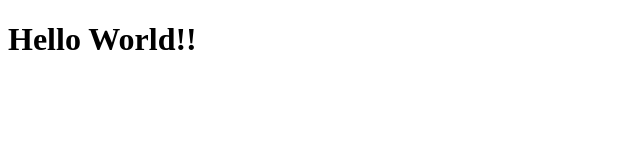
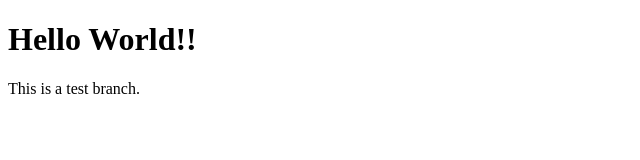
Before and after one commit to Mazer-08/demo, a plain HTML site: page index.html in a window 1280 px wide. Shown: the whole page, without its empty margins (0-640 px from the left). Drawn offline with Linux system fonts and the light colour scheme.

Commit message:
Merge Conflicts

```diff
--- a/index.html
+++ b/index.html
@@ -8,5 +8,6 @@
 </head>
 <body>
     <h1>Hello World!!</h1>
+    This is a test branch.
 </body>
 </html>
```
